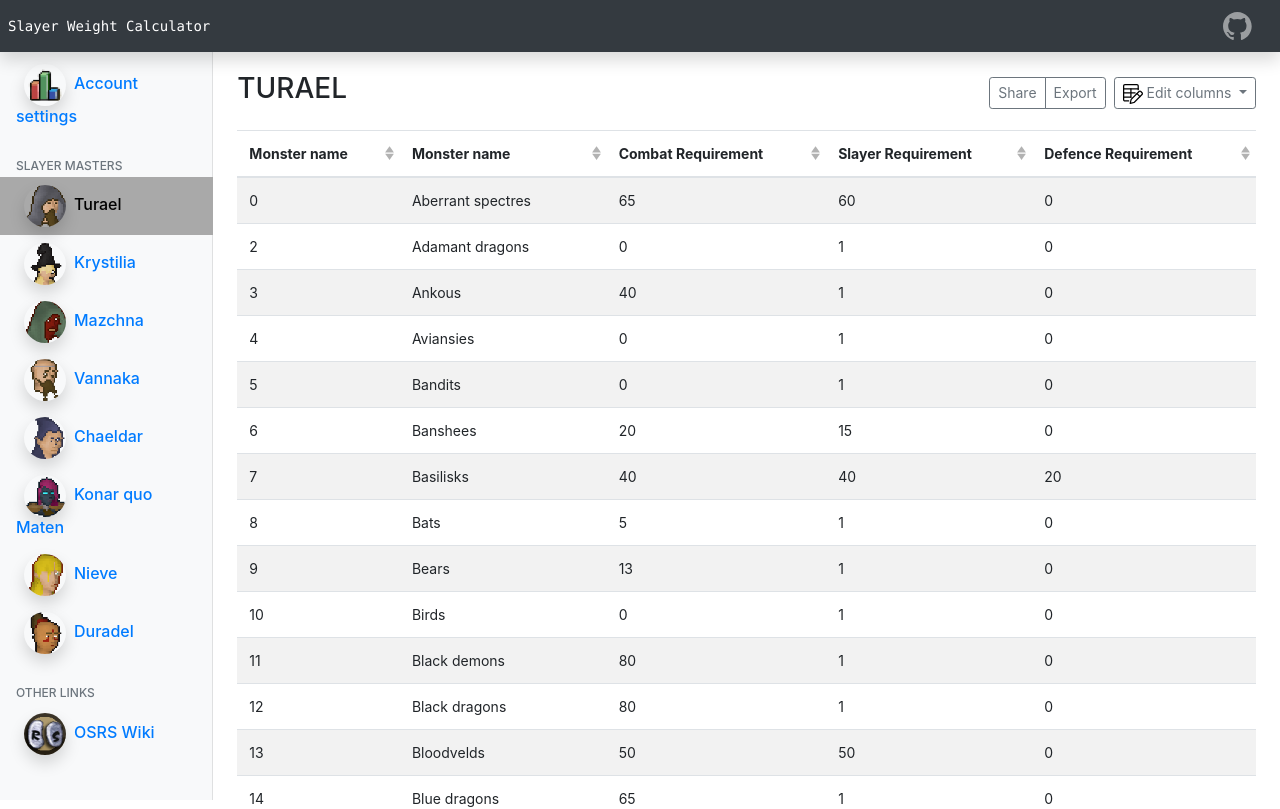
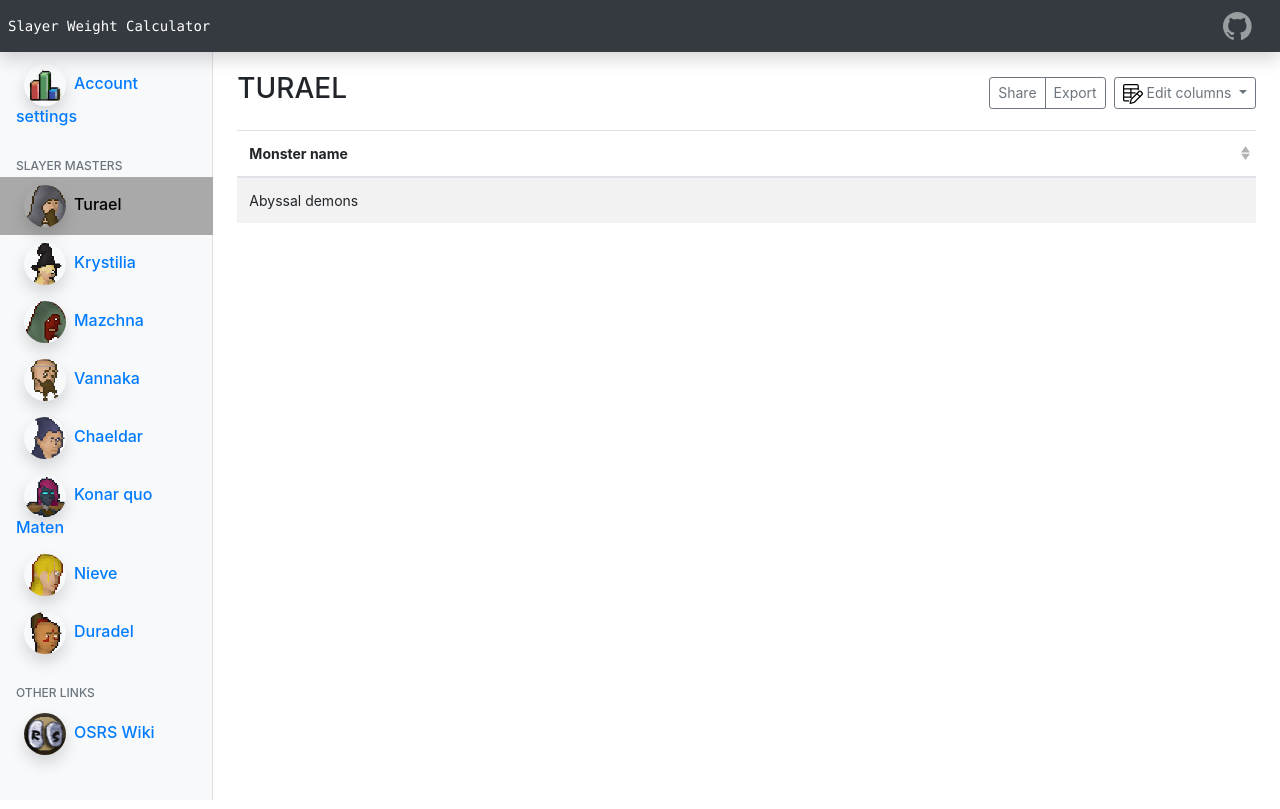
Before and after one commit to bartvdbraak/SlayerWeightCalculator, a Vue app: page /master/0 in a window 1280 px wide. Shown: the top 809 px of the page. Built offline with nearby package versions, Linux system fonts and the light colour scheme.

Commit message:
slayer master filters scaffold

```diff
--- a/src/components/TableSection.vue
+++ b/src/components/TableSection.vue
@@ -33,41 +33,49 @@
 			fields: [
 				{
 					key: 'id',
-					label: 'Monster name',
+					label: 'Monster ID',
 					sortable: true,
-					isActive: false,
+					class: 'd-none',
 				},
 				{
 					key: 'monster',
 					label: 'Monster name',
 					sortable: true,
-					isActive: true,
 				},
 				{
 					key: 'combat_req',
 					label: 'Combat Requirement',
 					sortable: true,
-					isActive: false,
+					class: 'd-none',
 				},
 				{
 					key: 'slayer_req',
 					label: 'Slayer Requirement',
 					sortable: true,
-					isActive: false,
+					class: 'd-none',
 				},
 				{
 					key: 'defence_req',
 					label: 'Defence Requirement',
 					sortable: true,
-					isActive: false,
+					class: 'd-none',
+				},
+				{
+					key: 'defence_req',
+					label: 'Defence Requirement',
+					sortable: true,
+					class: 'd-none',
 				},
 			],
 			config: {
-				combat_level: 100,
-				slayer_level: 75,
-				defence_level: 60,
+				combat_level: 126,
+				slayer_level: 99,
+				defence_level: 99,
 			},
-			filters: {
+			masterFilter: {
+			    id: id => id === this.currentMaster.assignments[0],
+			},
+			accountFilters: {
 				combat_req: combat_req => combat_req < this.config.combat_level,
 				slayer_req: slayer_req => slayer_req < this.config.slayer_level,
 				defence_req: defence_req => defence_req < this.config.defence_level,
@@ -79,11 +87,14 @@
 		reload() {
 		    this.currentMaster = this.mastersData.masters[this.$route.params.id];
 		    this.filterData();
+		    this.generateTaskWeights();
 		},
 	    filterData() {
+			//filter based on current Slayer Master
+			this.filtered_items = this.filterArray(this.monstersData, this.masterFilter);
 
-			//filter based on account
-			this.filtered_items = this.filterArray(this.monstersData, this.filters)
+			//filter based on Account Settings
+			this.filtered_items = this.filterArray(this.filtered_items, this.accountFilters);
 		},
 		filterArray(array, filters) {
 			const filterKeys = Object.keys(filters);
@@ -95,9 +106,12 @@
 					return filters[key](item[key]);
 				});
 			});
-		}
+		},
+		generateTaskWeights() {
+
+		},
 	},
-	mounted() {
+	created() {
 		this.reload();
 	},
 	watch: {
--- a/src/data/masters.json
+++ b/src/data/masters.json
@@ -3,33 +3,42 @@
     "0": {
       "id": 0,
       "name": "Turael",
-      "image": "Turael.png"
+      "image": "Turael.png",
+      "assignments": [1, 2, 3, 4]
     },
     "1": {
       "id": 1,
       "name": "Krystilia",
-      "image": "Krystilia.png"
+      "image": "Krystilia.png",
+      "assignments": [5, 3, 6]
     },
   "2":{
       "id": 2,
       "name": "Mazchna",
-      "image": "Mazchna.png"
-    },
+      "image": "Mazchna.png",
+      "assignments": [5, 3, 6]
+  },
   "3":{
       "id": 3,
       "name": "Vannaka",
-      "image": "Vannaka.png"
-    },
+      "image": "Vannaka.png",
+    "assignments": [5, 3, 6]
+
+  },
   "4":{
       "id": 4,
       "name": "Chaeldar",
-      "image": "Chaeldar.png"
-    },
+      "image": "Chaeldar.png",
+    "assignments": [5, 3, 6]
+
+  },
   "5":{
       "id": 5,
       "name": "Konar quo Maten",
-      "image": "Konar quo Maten.png"
-    },
+      "image": "Konar quo Maten.png",
+    "assignments": [5, 3, 6]
+
+  },
   "6":{
       "id": 6,
       "name": "Nieve",
@@ -38,7 +47,9 @@
   "7":{
       "id": 7,
       "name": "Duradel",
-      "image": "Duradel.png"
-    }
+      "image": "Duradel.png",
+    "assignments": [5, 3, 6]
+
+  }
 }
 }
```
